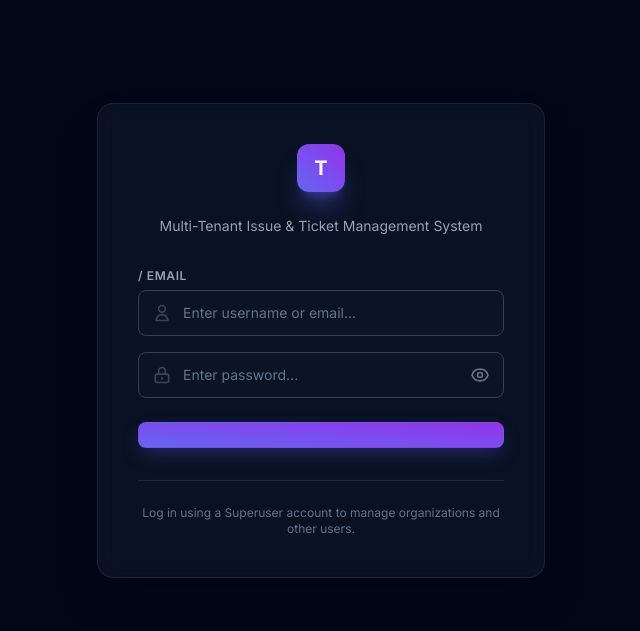
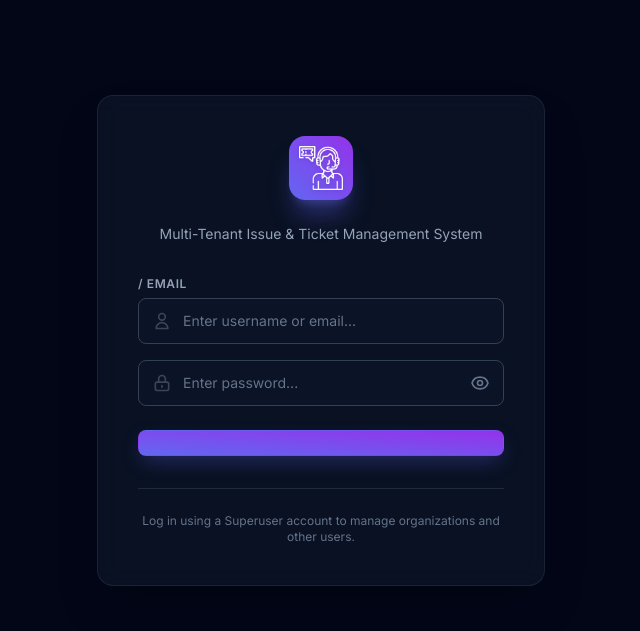
Before and after one commit to Narunai/ticketSolve, a Django app: template tickets/templates/tickets/login.html in a window 1280 px wide. Shown: the top 631 px of the page, without its empty margins (319-959 px from the left). Run offline with Django 5.2, Linux system fonts and the light colour scheme; the template is opened without the code that fills it, so the values that code supplies are empty; some libraries are stand-ins or nearby versions.

Commit message:
feat(branding): add custom customer support icon as website favicon and sidebar/login logo

```diff
--- a/tickets/templates/tickets/base.html
+++ b/tickets/templates/tickets/base.html
@@ -1,9 +1,15 @@
+{% load static %}
 <!DOCTYPE html>
 <html lang="en" class="h-full bg-slate-950 text-slate-100" data-mode="dark" data-theme="indigo" data-theme-style="classic" data-theme-preset="classic-dark">
 <head>
     <meta charset="UTF-8">
     <meta name="viewport" content="width=device-width, initial-scale=1.0">
     <title>{% block title %}TicketSolve - Multi-Tenant Ticket Management System{% endblock %}</title>
+    <!-- Favicon -->
+    <link rel="icon" type="image/png" sizes="32x32" href="{% static 'img/favicon.png' %}?v=1">
+    <link rel="icon" type="image/png" sizes="16x16" href="{% static 'img/favicon.png' %}?v=1">
+    <link rel="shortcut icon" href="{% static 'img/favicon.png' %}?v=1">
+    <link rel="apple-touch-icon" sizes="180x180" href="{% static 'img/favicon.png' %}?v=1">
     <!-- Google Fonts: Inter & Prompt -->
     <link rel="preconnect" href="https://fonts.googleapis.com">
     <link rel="preconnect" href="https://fonts.gstatic.com" crossorigin>
@@ -1029,8 +1035,8 @@
         <!-- Logo Header -->
         <div class="h-14 px-5 border-b border-slate-800/80 flex items-center justify-between gap-3 shrink-0">
             <div class="flex items-center gap-3">
-                <div class="w-8 h-8 rounded-lg bg-theme-gradient flex items-center justify-center font-bold text-white shadow-theme-glow">
-                    T
+                <div class="w-8 h-8 rounded-lg bg-theme-gradient flex items-center justify-center shadow-theme-glow p-1 shrink-0 overflow-hidden">
+                    <img src="{% static 'img/favicon.png' %}" alt="TicketSolve Logo" class="w-full h-full object-contain filter invert drop-shadow">
                 </div>
                 <div>
                     <span class="app-wordmark font-bold text-base tracking-wider text-transparent bg-clip-text bg-gradient-to-r from-slate-100 to-slate-400">TicketSolve</span>
--- a/tickets/templates/tickets/login.html
+++ b/tickets/templates/tickets/login.html
@@ -1,4 +1,5 @@
 {% extends 'tickets/base.html' %}
+{% load static %}
 
 {% block title %}{{ t.login }} - TicketSolve{% endblock %}
 
@@ -14,8 +15,8 @@
 
         <!-- Logo & Header -->
         <div class="text-center">
-            <div class="mx-auto w-12 h-12 rounded-xl bg-gradient-to-tr from-indigo-500 to-purple-600 flex items-center justify-center font-bold text-white shadow-xl shadow-indigo-500/35 text-xl">
-                T
+            <div class="mx-auto w-16 h-16 rounded-2xl bg-gradient-to-tr from-indigo-500 to-purple-600 flex items-center justify-center shadow-xl shadow-indigo-500/35 p-2.5">
+                <img src="{% static 'img/favicon.png' %}" alt="TicketSolve" class="w-full h-full object-contain filter invert drop-shadow">
             </div>
             <h2 class="mt-6 text-3xl font-extrabold text-transparent bg-clip-text bg-gradient-to-r from-white via-slate-100 to-indigo-300">
                 {{ t.login }}
```
Also changed, not shown: ticket_system/urls.py (+3 -13 lines), tickets/static/img/favicon.png (added), tickets/static/img/logo.png (added).
